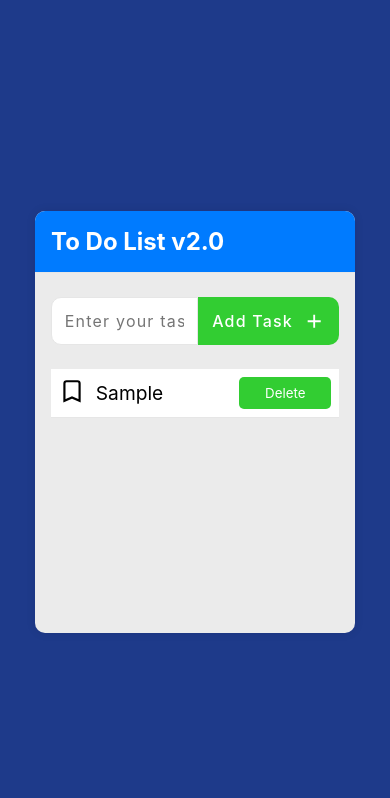
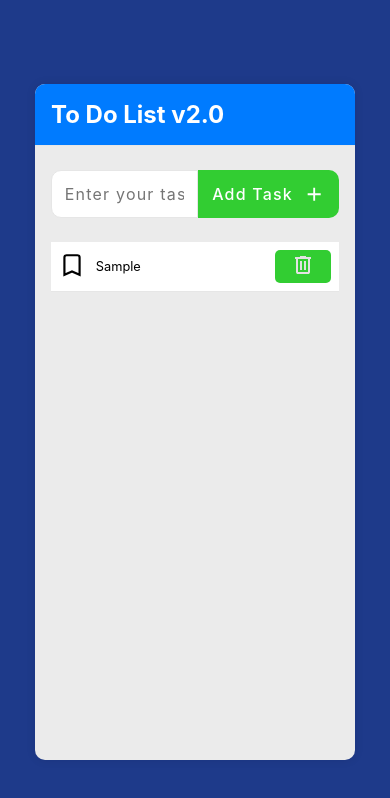
Before and after one commit to ArthurGehlen/TodoList, a plain HTML site: page index.html in a window 390 px wide. Both pictures are taken after typing "Sample" into the empty fields and a click on the button "Add Task". Drawn offline with Linux system fonts and the light colour scheme.

Commit message:
Ajuste no tamanho da fonte da task para telas menores, e troca do texto do botão "deletar" para um ícone.

```diff
--- a/script/script.js
+++ b/script/script.js
@@ -26,7 +26,7 @@ function create_task(name, is_bookmarked) {
     let delete_button = document.createElement("button");
 
     task_name.innerText = name;
-    delete_button.innerText = "Delete";
+    delete_button.innerHTML = `<svg xmlns="http://www.w3.org/2000/svg" height="24px" viewBox="0 -960 960 960" width="24px" fill="#e3e3e3"><path d="M280-120q-33 0-56.5-23.5T200-200v-520h-40v-80h200v-40h240v40h200v80h-40v520q0 33-23.5 56.5T680-120H280Zm400-600H280v520h400v-520ZM360-280h80v-360h-80v360Zm160 0h80v-360h-80v360ZM280-720v520-520Z"/></svg>`;
 
     let bookmark_empty = `<svg xmlns="http://www.w3.org/2000/svg" height="26px" viewBox="0 0 24 24" width="26px" fill="black">
         <path d="M17 3H7c-1.1 0-2 .9-2 2v16l7-3 7 3V5c0-1.1-.9-2-2-2z" stroke="black" stroke-width="2" fill="none"/>
--- a/styles/styles.css
+++ b/styles/styles.css
@@ -110,27 +110,18 @@ body {
 }
 
 .container .content ul li label {
-    font-size: 1.2rem;
+    font-size: clamp(0.8rem, 1.2vw, 1rem);
     text-align: start;
     width: auto;
     position: absolute;
     left: 2.8rem;
 }
 
-/* .container .content ul li svg {
-    cursor: pointer;
-    fill: green;
-} */
-
-.test {
-    fill: green;
-}
-
 .container .content ul li button {
     border: none;
     background-color: #32CD32;
     color: #FFFFFF;
-    padding: 0.5rem 1.6rem;
+    padding: 0.2rem 1rem;
     border-radius: 5px;
     cursor: pointer;
     transition: .4s ease background-color;
@@ -139,3 +130,9 @@ body {
 .container .content ul li button:focus {
     outline: none;
 }
+
+@media screen and (max-width: 768px) {
+    .container {
+        height: 80vh !important;
+    }
+}
```
Also changed, not shown: icons/delete.svg (added).
